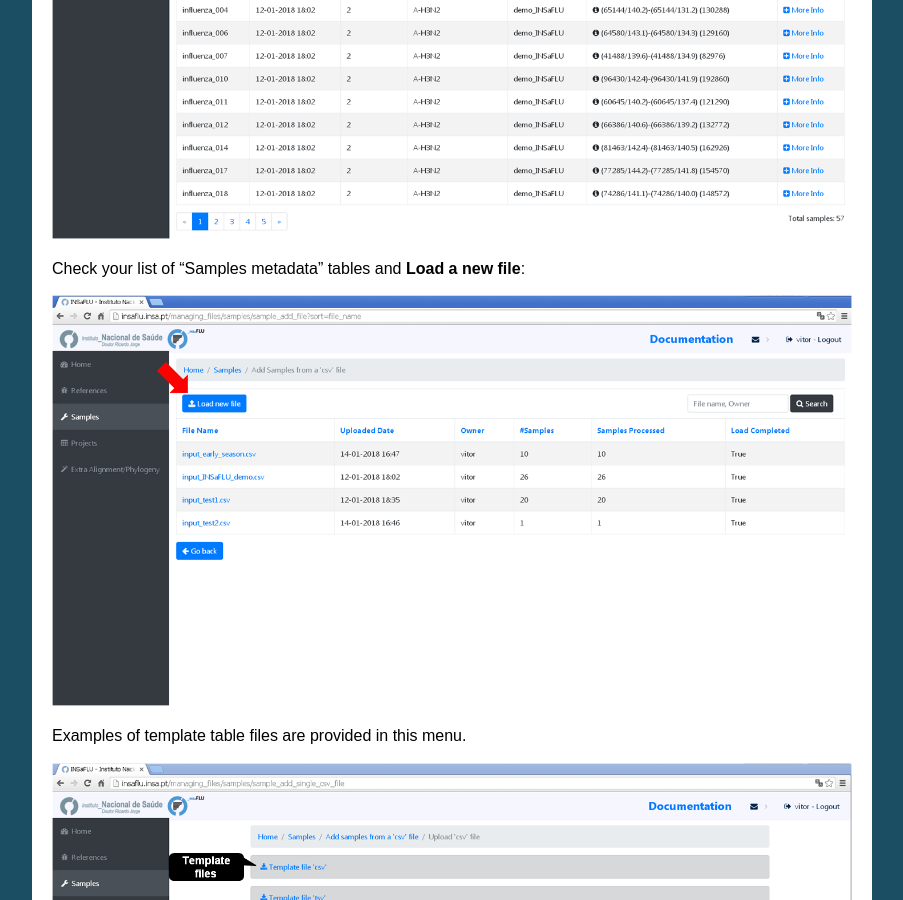
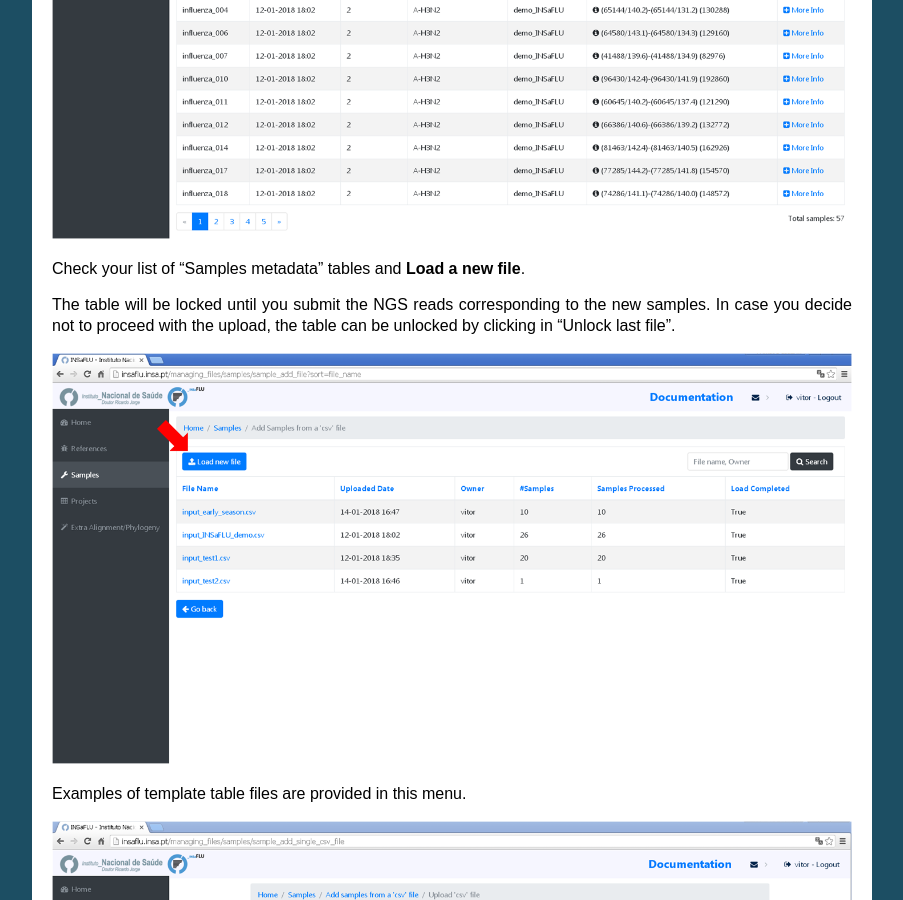
Before and after one commit to INSaFLU/insaflu_docs, a Sphinx documentation site: the page built from docs/uploading_data.rst, in a window 1280 px wide and 900 px high, scrolled down 667 px. Shown: the whole window, without its empty margins (198-1101 px from the left). Built offline with Sphinx 7.4.7, drawn with Linux system fonts in a browser that asks for light colours; formulas are drawn with MathJax 3; some of the changed text lies outside the part shown.

Commit message:
Add new buttons
- Unlock last file
- Remove all files not processed

```diff
--- a/docs/uploading_data.rst
+++ b/docs/uploading_data.rst
@@ -23,7 +23,9 @@
 
 .. image:: _static/upload_samplemetadata_batch_1.png
 
-Check your list of "Samples metadata" tables and **Load a new file**:
+Check your list of "Samples metadata" tables and **Load a new file**.
+
+The table will be locked until you submit the NGS reads corresponding to the new samples. In case you decide not to proceed with the upload, the table can be unlocked by clicking in "Unlock last file".
 
 .. image:: _static/upload_samplemetadata_batch_2.png
 
@@ -70,11 +72,11 @@
 
 .. image:: _static/upload_ngs_data_batch_2.png
 
-Just DRAG & DROP your fastq.gz files
+Just DRAG & DROP your fastq.gz files.
 
 .. image:: _static/upload_ngs_data_batch_3.png
 
-
+Fastq.gz files that are not attached to any sample can be deleted by clicking in "Remove all files not processed".
 
 # Option 2 (Individual)
 -----------------------
```
